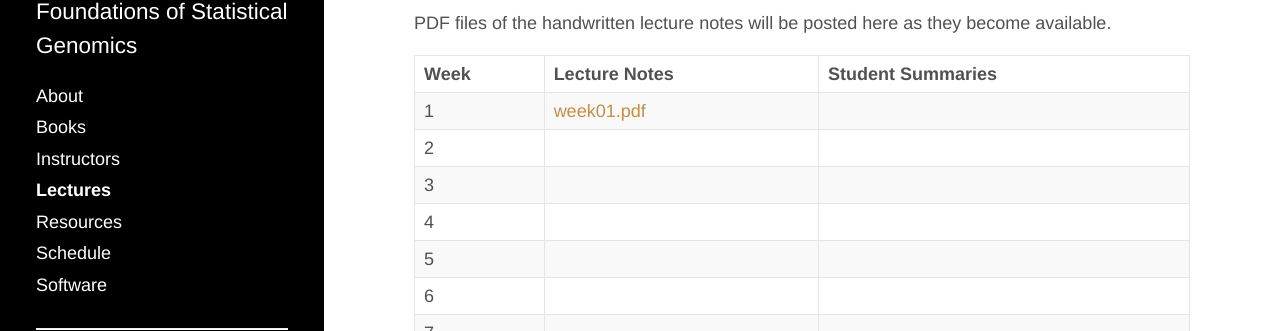
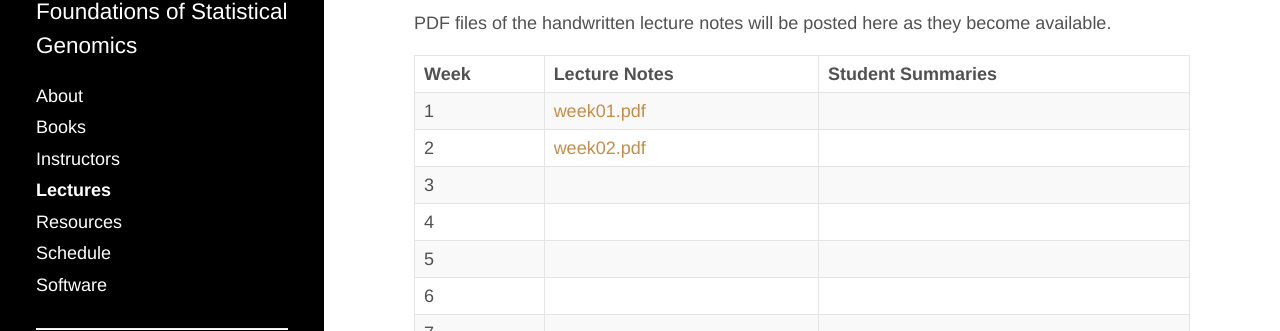
Before and after one commit to jdstorey/fsg, a Jekyll site: the page built from docs/lectures.md, in a window 1280 px wide. Shown: the part 89-420 px from the top of the page. Built offline with Jekyll 4.4.1, drawn with Linux system fonts in a browser that asks for light colours.

Commit message:
week 2 lecture notes

```diff
--- a/docs/lectures.md
+++ b/docs/lectures.md
@@ -8,7 +8,7 @@ PDF files of the handwritten lecture notes will be posted here as they become av
 | Week  | Lecture Notes | Student Summaries |
 |-------|---------------|-------------------|
 |  1 | [week01.pdf](./lecture_notes/week01.pdf) |  |
-|  2 |  |  |
+|  2 | [week02.pdf](./lecture_notes/week02.pdf) |  |
 |  3 |  |  |
 |  4 |  |  |
 |  5 |  |  |
```
Also changed, not shown: 1 other file.
